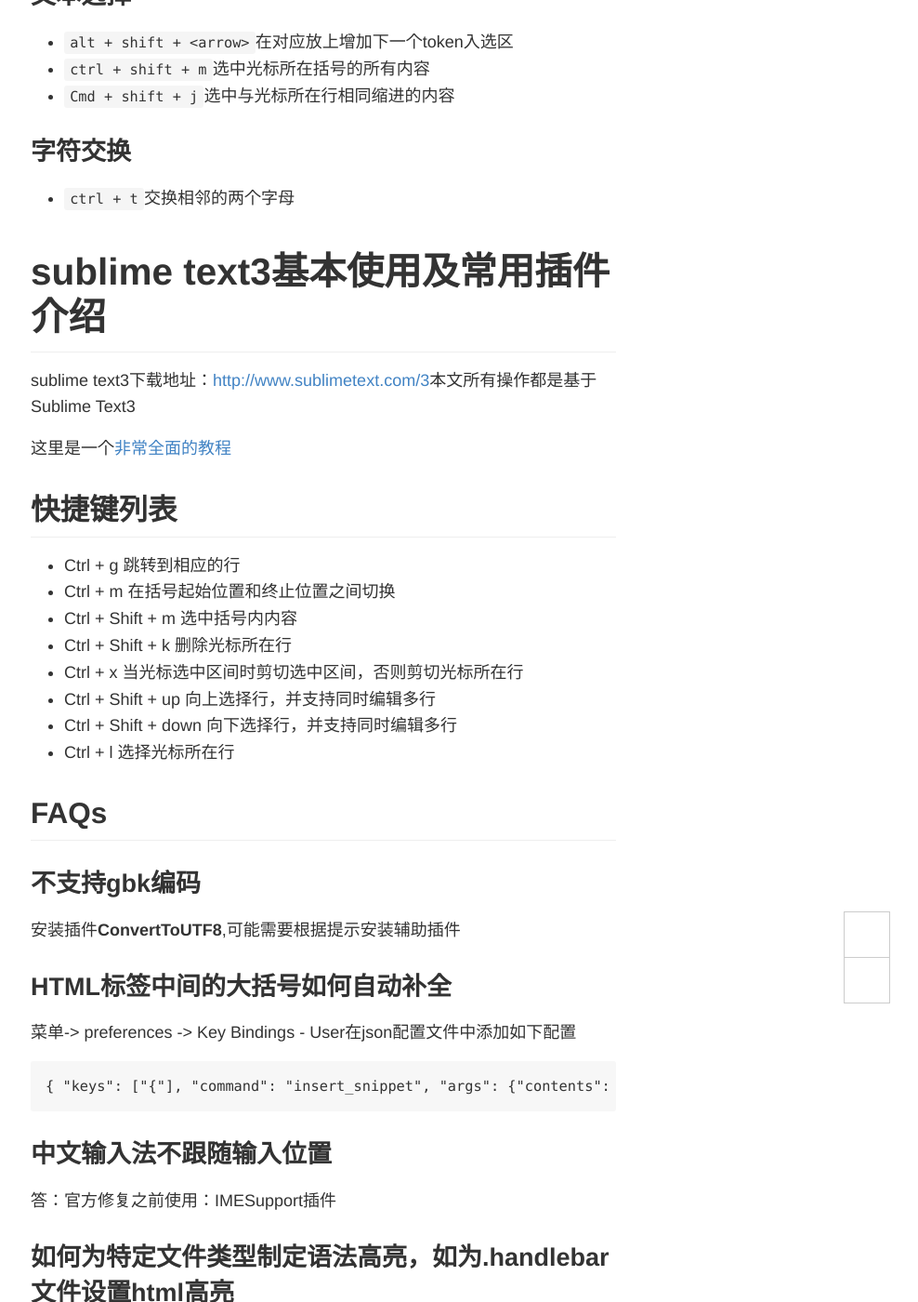
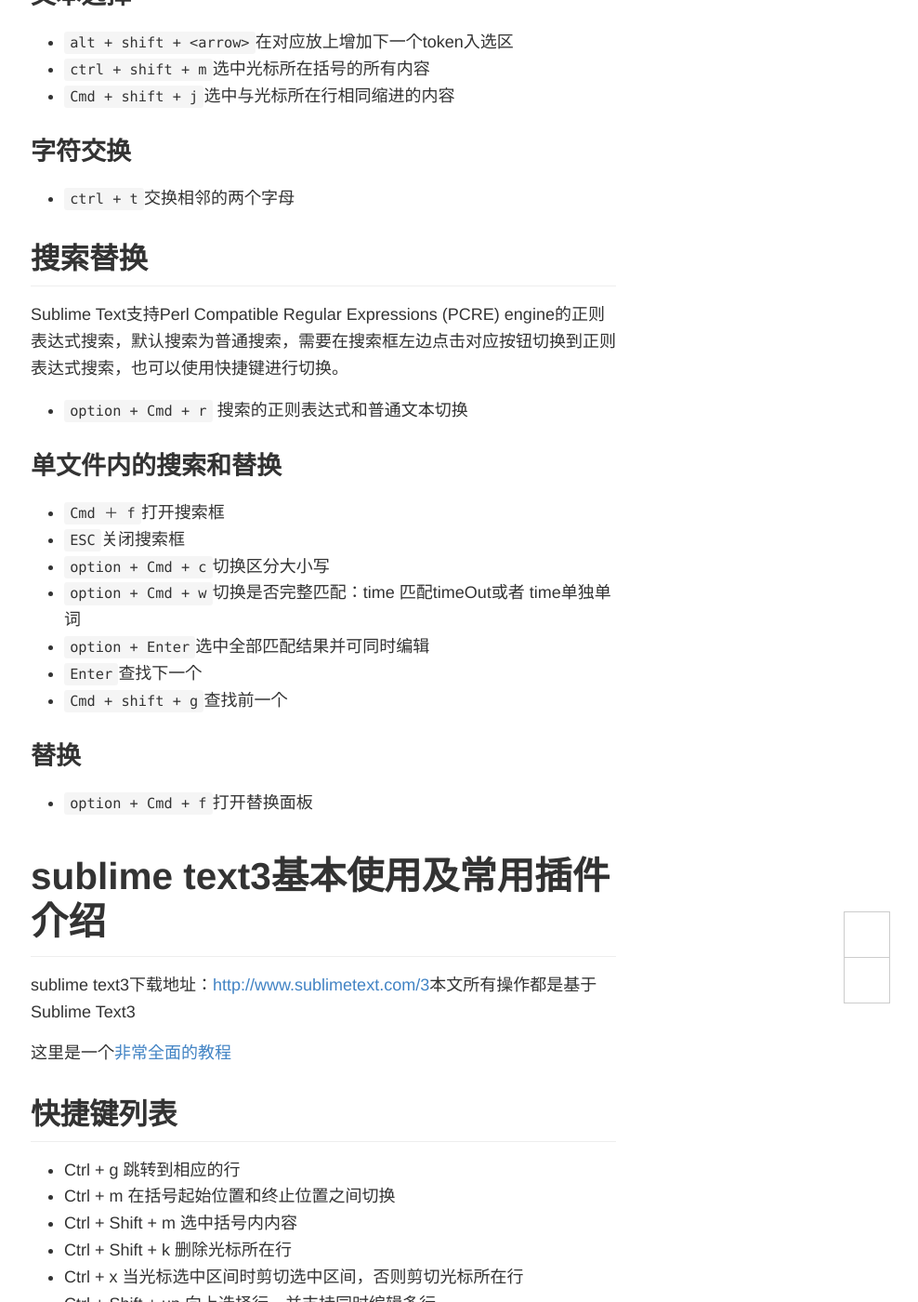
Before and after one commit to footmess/qiu-deqing.github.io, a Jekyll site: the page built from tools/_posts/2015-05-31-sublime-text-3.md, in a window 1280 px wide and 1400 px high, scrolled down 2638 px. Shown: the whole window at 93% size, without its empty margins (292-1280 px from the left). Built offline with Jekyll 4.4.1, drawn with Linux system fonts in a browser that asks for light colours; some web fonts are replaced; comment, search, counter and statistics services are not loaded.

Commit message:
update sublime text

```diff
--- a/tools/_posts/2015-05-31-sublime-text-3.md
+++ b/tools/_posts/2015-05-31-sublime-text-3.md
@@ -98,6 +98,29 @@
 ### 字符交换
 
 - `ctrl + t`交换相邻的两个字母
+
+## 搜索替换
+
+Sublime Text支持Perl Compatible Regular Expressions (PCRE) engine的正则表达式搜索，默认搜索为普通搜索，需要在搜索框左边点击对应按钮切换到正则表达式搜索，也可以使用快捷键进行切换。
+
+- `option + Cmd + r` 搜索的正则表达式和普通文本切换
+
+### 单文件内的搜索和替换
+
+- `Cmd ＋ f`打开搜索框
+- `ESC`关闭搜索框
+- `option + Cmd + c`切换区分大小写
+- `option + Cmd + w`切换是否完整匹配：time 匹配timeOut或者 time单独单词
+- `option + Enter`选中全部匹配结果并可同时编辑
+- `Enter`查找下一个
+- `Cmd + shift + g`查找前一个
+
+### 替换
+
+- `option + Cmd + f`打开替换面板
+
+
+
 
 # sublime text3基本使用及常用插件介绍
 
```
